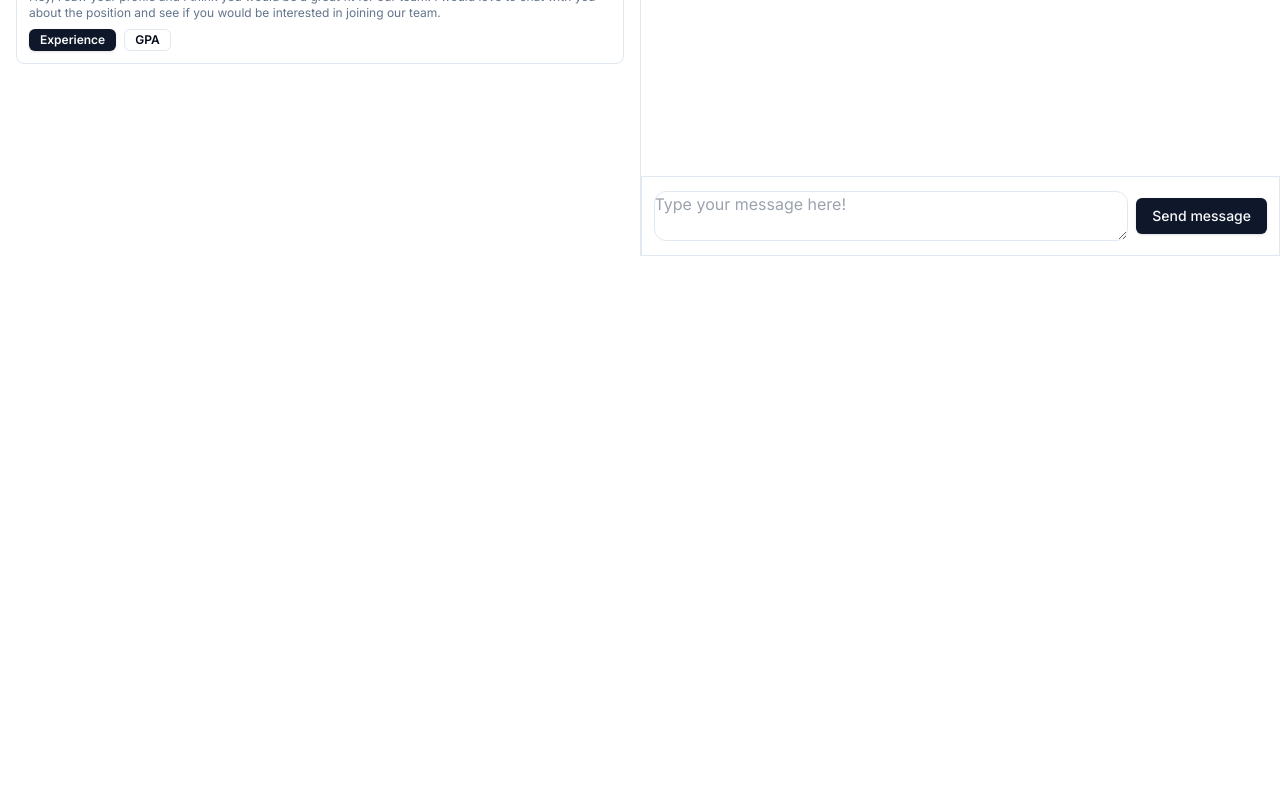
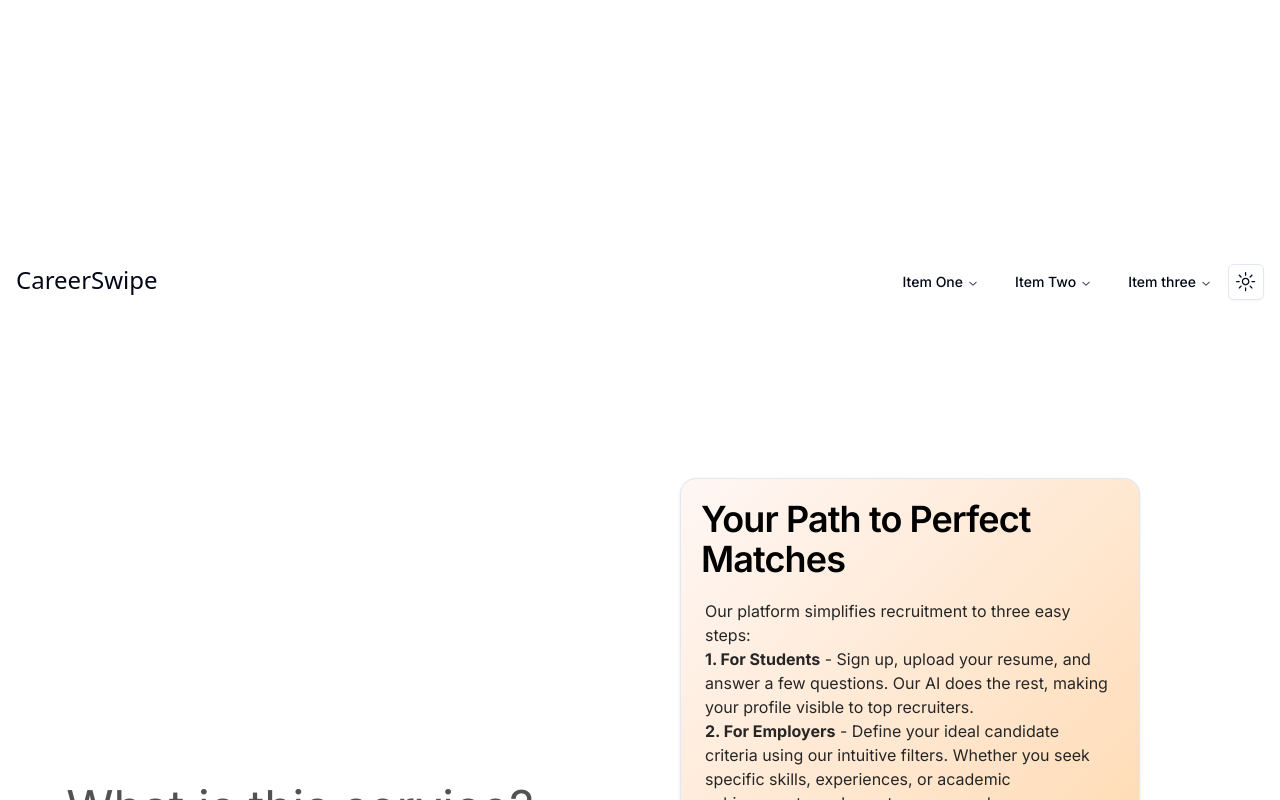
Before and after one commit to CSC-4351-FL2024-Tuesday/Team4, a Next.js app: page / in a window 1280 px wide. Shown: the part 544-1344 px from the top of the page. Before the commit the page ends 800 px from the top, so only its background shows below. Built offline with nearby package versions, Linux system fonts and the light colour scheme.

Commit message:
landing page v0.0

```diff
--- a/app/components/common/header.tsx
+++ b/app/components/common/header.tsx
@@ -20,7 +20,7 @@ export default class Header extends React.Component<HeaderProps> {
     return (
       <div className='w-screen flex justify-between my-2'>
         {/* logo */}
-        <div className='ml-4'>
+        <div className='ml-4 text-2xl font-sans'>
           CareerSwipe
         </div>
 
--- a/app/components/common/landing.tsx
+++ b/app/components/common/landing.tsx
@@ -0,0 +1,27 @@
+"use client";
+import * as React from 'react';
+import { Card, CardContent } from '@/components/ui/card';
+import Rhetoricals from './rhetoricals_scrolling';
+import Header from './header';
+import { IoIosArrowDown } from "react-icons/io";
+
+export interface  LandingProps {
+}
+
+export default class Landing extends React.Component< LandingProps> {
+  public render() {
+    return (
+      <div className='h-full w-full flex flex-col items-center justify-center relative'>
+        <div className='flex flex-col items-center justify-center w-screen h-screen'>
+            <p className='font-heading text-2xl'>Tired of not finding the right career match?</p>
+            <p className="font-heading text-lg">Scroll down to find the solution</p>
+            <IoIosArrowDown className='text-2xl'/>
+        </div>
+        <div className='sticky top-0 z-10'>
+            <Header/>
+        </div>
+        <Rhetoricals/>
+      </div>
+    );
+  }
+}
--- /dev/null
+++ b/app/components/common/rhetoricals_scrolling.tsx
@@ -0,0 +1,81 @@
+"use client";
+import { QuestionTitle } from '@/app/utils/questions';
+import { Card, CardContent, CardTitle } from '@/components/ui/card';
+import { cn } from '@/lib/utils';
+import * as React from 'react';
+
+export interface RhetoricalsProps {
+}
+
+const features = [
+    {
+        title: "What is this service?",
+        id: "what",
+        gradient: "from-[#f7f0ff] to-[#a78afe]",
+        cardTitle : "Revolutionizing Recruitment",
+        cardContent: <p>Dive into the future of hiring with our platform. At the heart of our service lies a sophisticated AI that transforms the way employers connect with potential talent. By seamlessly extracting and analyzing details from resumes, we offer a streamlined match-making process that prioritizes precision and efficiency. Ideal for students and recruiters alike, our platform ensures that every connection is a step towards a successful future</p>,
+    },
+    {
+        title : "Why should I use it?",
+        id : "why",
+        gradient: "from-[#f5fbff] to-[#addeff]",
+        cardTitle: "The Future of Hiring Today",
+        cardContent:
+        <div>In a world where time is invaluable, we bring you a solution that saves it. Our platform stands out by offering:
+            <ul>
+                <li><b>1. Speed</b> - Say goodbye to lengthy screening processes. Our AI quickly identifies the best candidates</li>
+                <li><b>2. Accuracy</b> - Advanced machine learning tools ensure matches are based on precise criteria, from GPA to specific skill sets</li>
+                <li><b>3. Opportunity</b> - For students, we offer a gateway to being discovered based on your true potential. For employers, access a pool of candidates ready to excel in their roles.</li>
+            </ul>
+        </div>,
+
+    },
+    {
+        title : "How can it help me?",
+        id: "how",
+        gradient: "from-[#fff7f5] to-[#ffd8ad]",
+        cardTitle: "Your Path to Perfect Matches",
+        cardContent:
+        <div>
+            Our platform simplifies recruitment to three easy steps:
+            <ol>
+                <li><b>1. For Students</b> - Sign up, upload your resume, and answer a few questions. Our AI does the rest, making your profile visible to top recruiters.</li>
+                <li><b>2. For Employers</b> - Define your ideal candidate criteria using our intuitive filters. Whether you seek specific skills, experiences, or academic achievements, we've got you covered.</li>
+                <li><b>3. Connect</b> - Our system curates a list of candidates that fit your criteria. Review their detailed profiles and connect with your future team members with just a click.</li>
+            </ol>
+        </div>,
+
+    }
+]
+
+const Rhetoricals = () => {
+    const [activeFeature, setActiveFeature] = React.useState(features[0].id);
+    return (
+      <div className='flex w-full gap-20 items-start'>
+        <div className='w-full py-[50vh]'>
+            <ul>
+                {features.map((feature) => (
+                    <li key={feature.id} className='flex justify-center p-3 font-heading'>
+                        <QuestionTitle id={feature.id} setActiveFeature={setActiveFeature}>
+                            {feature.title}
+                        </QuestionTitle>
+                    </li>
+                ))}
+            </ul>
+        </div>
+        <div className='w-full sticky top-0 h-screen flex items-center'>
+                <div className='w-1/2 min-w-[460px] relative aspect-square rounded-2xl bg-gray-100'>
+                    <Card className={cn('absolute inset-0 h-full w-full rounded-2xl bg-gradient-to-br', features.find(f => f.id === activeFeature)?.gradient)}>
+                        <CardTitle className='pt-5 text-black p-5 text-4xl'>
+                            {features.find(f => f.id === activeFeature)?.cardTitle}
+                        </CardTitle>
+                        <CardContent className=' text-neutral-800'>
+                            {features.find(f => f.id === activeFeature)?.cardContent}
+                        </CardContent>
+                    </Card>
+                </div>
+        </div>
+      </div>
+    );
+}
+export default Rhetoricals;
--- a/app/page.tsx
+++ b/app/page.tsx
@@ -10,12 +10,14 @@ import { Result } from "postcss";
 import StudentDashboard from "./components/student-facing/student_dashboard";
 import RecruiterDashboard from "./components/recruiter-facing/recruiter_dashboard";
 import { Contacts } from "./components/common/contacts";
-import Chat from "./components/common/chat";
+import {Chat} from "./components/common/chat";
 import Messages from "./components/common/messages";
+import Landing from "./components/common/landing";
+import Rhetoricals from "./components/common/rhetoricals_scrolling";
 
 export default function Home() {
   return (
     //<Contacts items={results}/>
-    <Messages/>
+    <Landing/>
   );
 }
--- /dev/null
+++ b/app/utils/questions.tsx
@@ -0,0 +1,30 @@
+// Assuming you've corrected the useInView hook usage
+import React, { useRef, useEffect } from 'react';
+import { useInView } from 'framer-motion';
+import { cn } from '@/lib/utils';
+
+type QuestionProps = {
+    children: React.ReactNode;
+    id: string; // Add an identifier for each title
+    setActiveFeature: (id: string) => void; // Method to update the active feature in the parent
+};
+
+export const QuestionTitle = ({ children, id, setActiveFeature }: QuestionProps) => {
+    const ref = useRef<HTMLParagraphElement>(null);
+    const isInView = useInView(ref, { margin: '-50% 0px -50% 0px' });
+
+    useEffect(() => {
+        if (isInView) {
+            setActiveFeature(id);
+        }
+    }, [isInView, id, setActiveFeature]);
+
+    return (
+        <p ref={ref} className={cn(
+            'py-16 font-heading text-5xl transition-colors duration-300 ease-in-out',
+            isInView ? 'text-neutral-600' : 'text-neutral-300'
+        )}>
+            {children}
+        </p>
+    );
+};
--- a/package.json
+++ b/package.json
@@ -22,6 +22,7 @@
     "class-variance-authority": "^0.7.0",
     "clsx": "^2.1.0",
     "cmdk": "^0.2.1",
+    "framer-motion": "^11.0.5",
     "jotai": "^2.6.4",
     "next": "14.1.0",
     "next-themes": "^0.2.1",
--- a/tailwind.config.ts
+++ b/tailwind.config.ts
@@ -18,6 +18,10 @@ const config = {
       },
     },
     extend: {
+      fontFamily: {
+        heading : ["Inter", "sans-serif"],
+        body: ["system-ui", "apple-system", "BlinkMacSystemFont", "Segoe UI", "Roboto", "Oxygen", "Ubuntu", "Cantarell", "Fira Sans", "Droid Sans", "Helvetica Neue", "sans-serif"],
+      },
       colors: {
         border: "hsl(var(--border))",
         input: "hsl(var(--input))",
```
Also changed, not shown: 1 other file (tests, documents, lock files or other folders).
